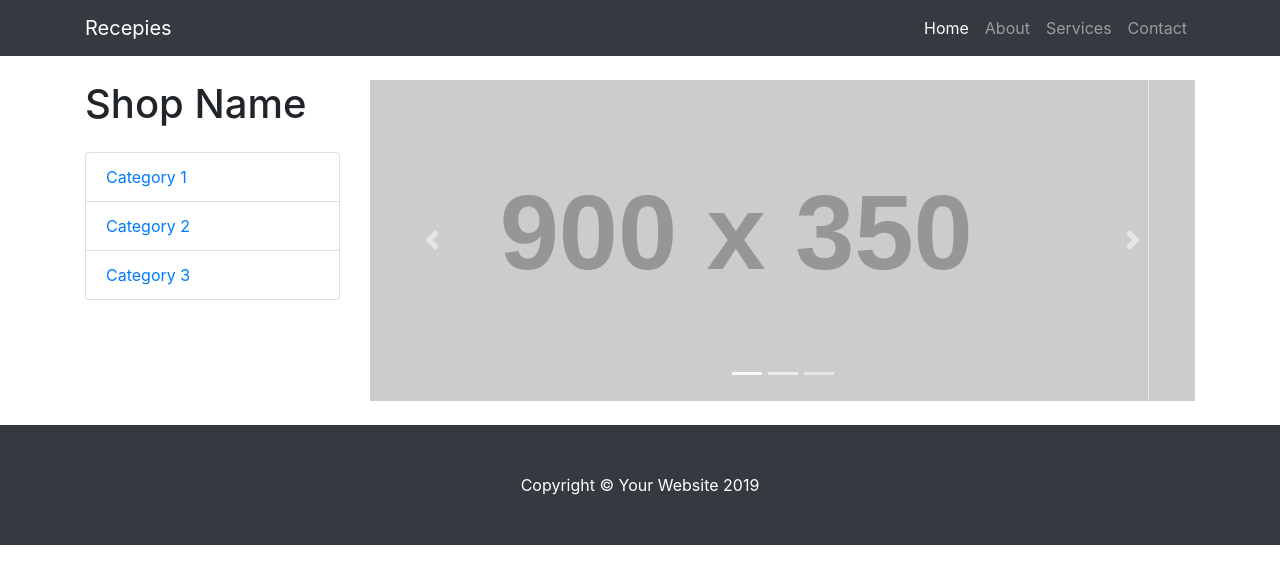
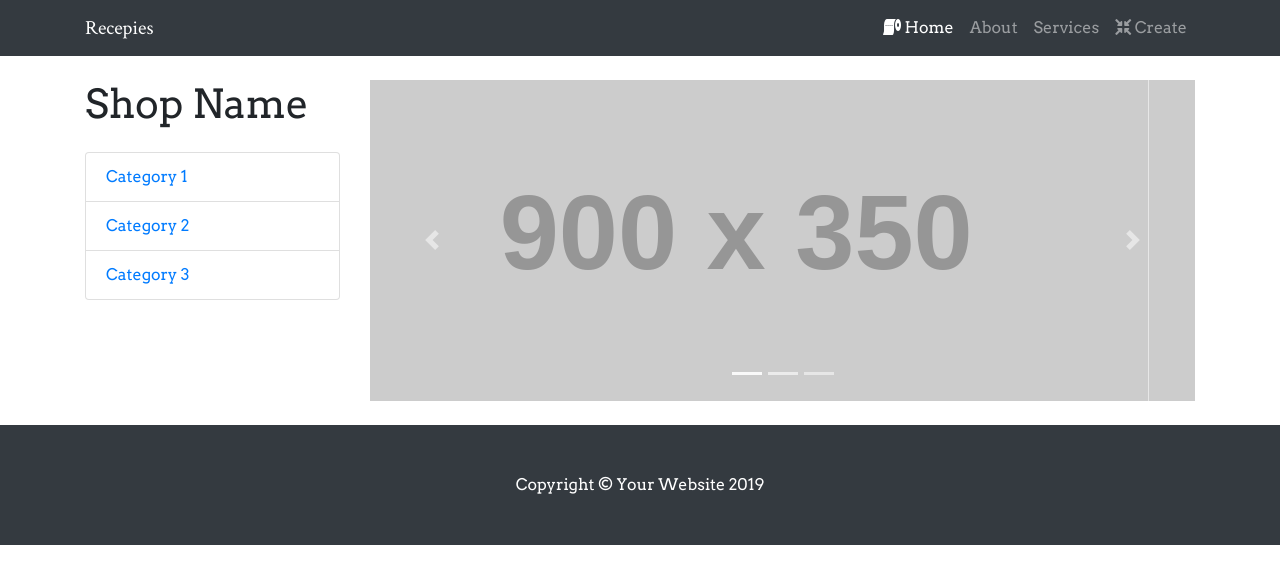
Before and after one commit to Giovanniandelli/recepies, a website: page index.html in a window 1280 px wide. Drawn offline with Linux system fonts and the light colour scheme; no server answers; placeholder pictures from the web are drawn by us.

Commit message:
font e simboli

```diff
--- /dev/null
+++ b/css/main.css
@@ -0,0 +1,8 @@
+.logo-style {
+    font-family: 'Crimson Text', serif;
+}
+
+p, h1, h2,h3, a, li, span, label {
+    font-family: 'Arvo', serif;
+
+}
--- a/index.html
+++ b/index.html
@@ -14,8 +14,11 @@
   <link href="vendor/bootstrap/css/bootstrap.min.css" rel="stylesheet">
 
   <!-- Custom styles for this template -->
+  <link href="css/main.css" rel="stylesheet">
   <link href="css/shop-homepage.css" rel="stylesheet">
-
+  <link rel="stylesheet" href="https://use.fontawesome.com/releases/v5.8.1/css/all.css" integrity="sha384-50oBUHEmvpQ+1lW4y57PTFmhCaXp0ML5d60M1M7uH2+nqUivzIebhndOJK28anvf" crossorigin="anonymous">
+  <link href="https://fonts.googleapis.com/css?family=Crimson+Text" rel="stylesheet">
+  <link href="https://fonts.googleapis.com/css?family=Arvo" rel="stylesheet">
 </head>
 
 <body>
@@ -23,14 +26,16 @@
   <!-- Navigation -->
   <nav class="navbar navbar-expand-lg navbar-dark bg-dark fixed-top">
     <div class="container">
-      <a class="navbar-brand" href="#">Recepies</a>
+      <a class="navbar-brand" href="index.html" style="font-family: 'Crimson Text', serif;">Recepies</a>
       <button class="navbar-toggler" type="button" data-toggle="collapse" data-target="#navbarResponsive" aria-controls="navbarResponsive" aria-expanded="false" aria-label="Toggle navigation">
         <span class="navbar-toggler-icon"></span>
       </button>
       <div class="collapse navbar-collapse" id="navbarResponsive">
         <ul class="navbar-nav ml-auto">
           <li class="nav-item active">
-            <a class="nav-link" href="#">Home
+            <a class="nav-link" href="index.html">
+              <i class="fas fa-toilet-paper"></i>
+              Home
               <span class="sr-only">(current)</span>
             </a>
           </li>
@@ -40,8 +45,11 @@
           <li class="nav-item">
             <a class="nav-link" href="#">Services</a>
           </li>
+
           <li class="nav-item">
-            <a class="nav-link" href="#">Contact</a>
+            <a class="nav-link" href="create.html">
+                <i class="fas fa-compress-arrows-alt"></i>
+              Create</a>
           </li>
         </ul>
       </div>
```
Also changed, not shown: create.html (+12 -6 lines).
